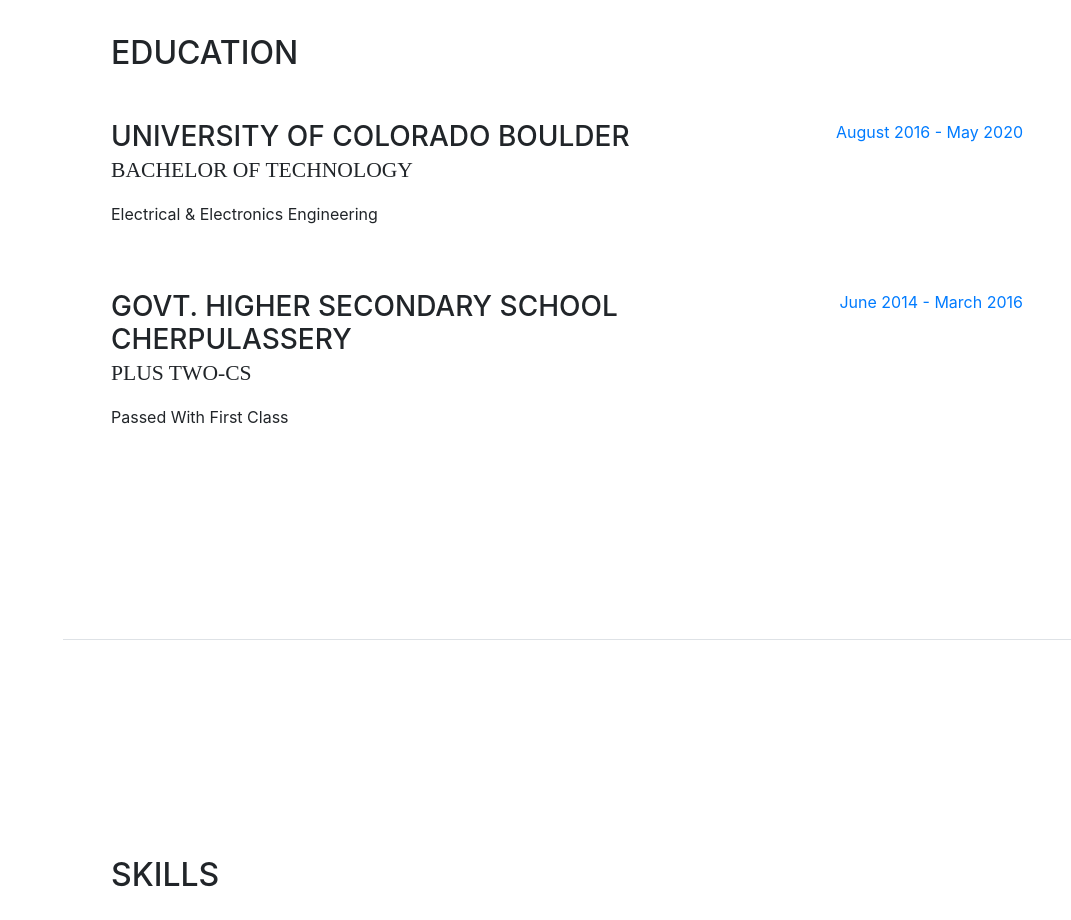
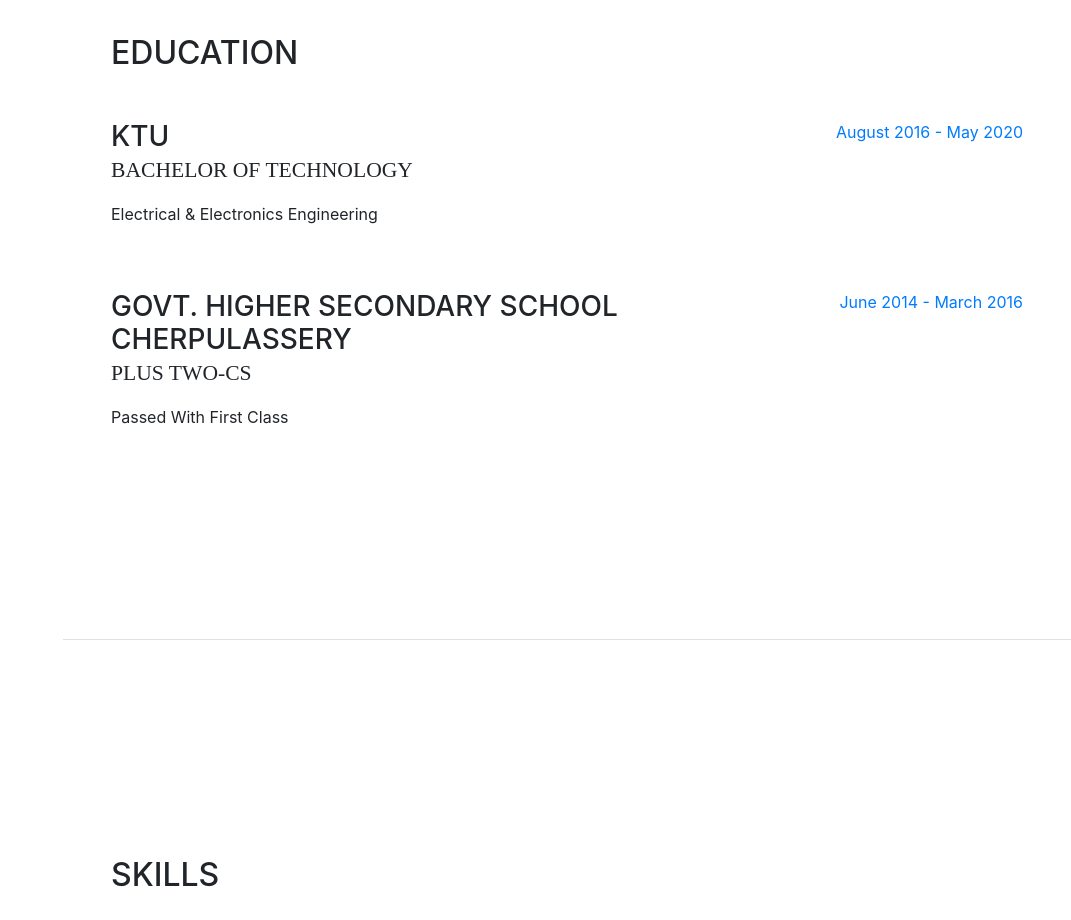
Before and after one commit to jishnu-r/jishnu-r.github.io, a website with bundled scripts: page index.html in a window 1280 px wide. Shown: the part 1760-2680 px from the top of the page, without its empty margins (209-1280 px from the left). Built offline with nearby package versions, Linux system fonts and the light colour scheme; a web font is replaced by a local one.

Commit message:
Add files via upload

```diff
--- a/index.html
+++ b/index.html
@@ -167,7 +167,7 @@
 
           <div class="resume-item d-flex flex-column flex-md-row mb-5">
             <div class="resume-content mr-auto">
-              <h3 class="mb-0">University of Colorado Boulder</h3>
+              <h3 class="mb-0">KTU</h3>
               <div class="subheading mb-3">Bachelor of Technology</div>
               <div>Electrical & Electronics Engineering</div>
               <p></p>
```
